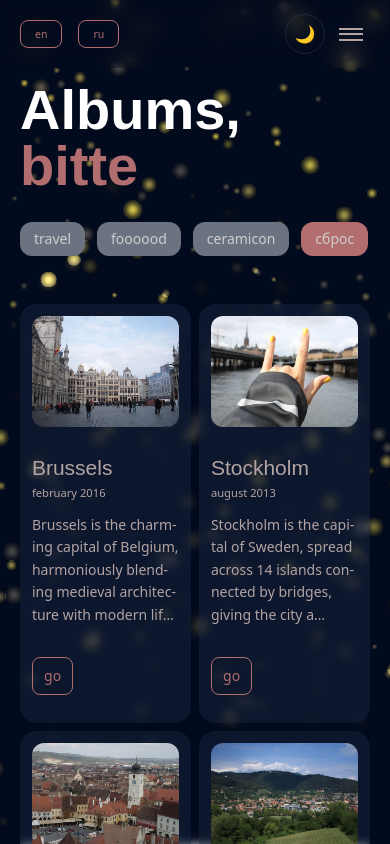
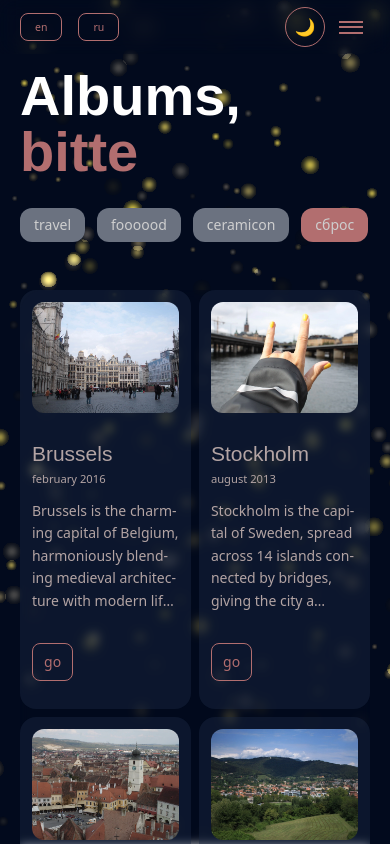
Before and after one commit to Shadowic/blog-react, a React (Vite) app: page /albums in a window 390 px wide. Shown: the top 844 px of the page. Built offline with nearby package versions, Linux system fonts and the light colour scheme.

Commit message:
fix:minor styles

```diff
--- a/src/features/ThemeSwitcher/ui/ThemeSwitcher.module.css
+++ b/src/features/ThemeSwitcher/ui/ThemeSwitcher.module.css
@@ -7,7 +7,7 @@
   justify-content: center;
   padding: 0;
   font-size: 1.2rem;
-  border: 1px solid var(--border-color);
+  border: 1px solid var(--primary-color);
   /*background: var(--button-bg);*/
   color: var(--button-text);
   cursor: pointer;
--- a/src/widgets/LayoutHeader/Header.module.scss
+++ b/src/widgets/LayoutHeader/Header.module.scss
@@ -89,7 +89,7 @@
 .burger span {
   width: 24px;
   height: 2px;
-  background-color: var(--text-color);
+  background-color: var(--primary-color);
   transition: all 0.3s ease;
   transform-origin: center;
 }
@@ -151,6 +151,10 @@
 }
 
 @media (max-width: 480px) {
+  .header {
+    padding: 0.5rem 0;
+  }
+
   .title {
     font-size: 1.25rem;
   }
--- a/src/widgets/LayoutHeader/Header.tsx
+++ b/src/widgets/LayoutHeader/Header.tsx
@@ -1,23 +1,16 @@
-import { useCallback, useState } from "react";
+import { useState } from "react";
 import type { FC } from "react";
-import { useModal } from "../../shared/lib/context/ModalContext";
 import { ThemeSwitcher } from "../../features/ThemeSwitcher/ui/ThemeSwitcher";
 import { LangSwitcher } from "../../features/LangSwitcher/ui/LangSwitcher";
 import { Navigation } from "../../shared/ui/Navigation/Navigation";
 import { useTranslation } from "react-i18next";
 
-import { Button } from "../../shared/ui/Button";
 import styles from "./Header.module.scss";
 import { Container } from '../../shared/ui/Container/Container';
 
 export const Header: FC = () => {
   const { t } = useTranslation();
-  const { openModal } = useModal();
   const [isMenuOpen, setIsMenuOpen] = useState(false);
-
-  const handleAboutClick = useCallback(() => {
-    openModal();
-  }, [openModal]);
 
   return (
     <header className={styles.header}>
```
